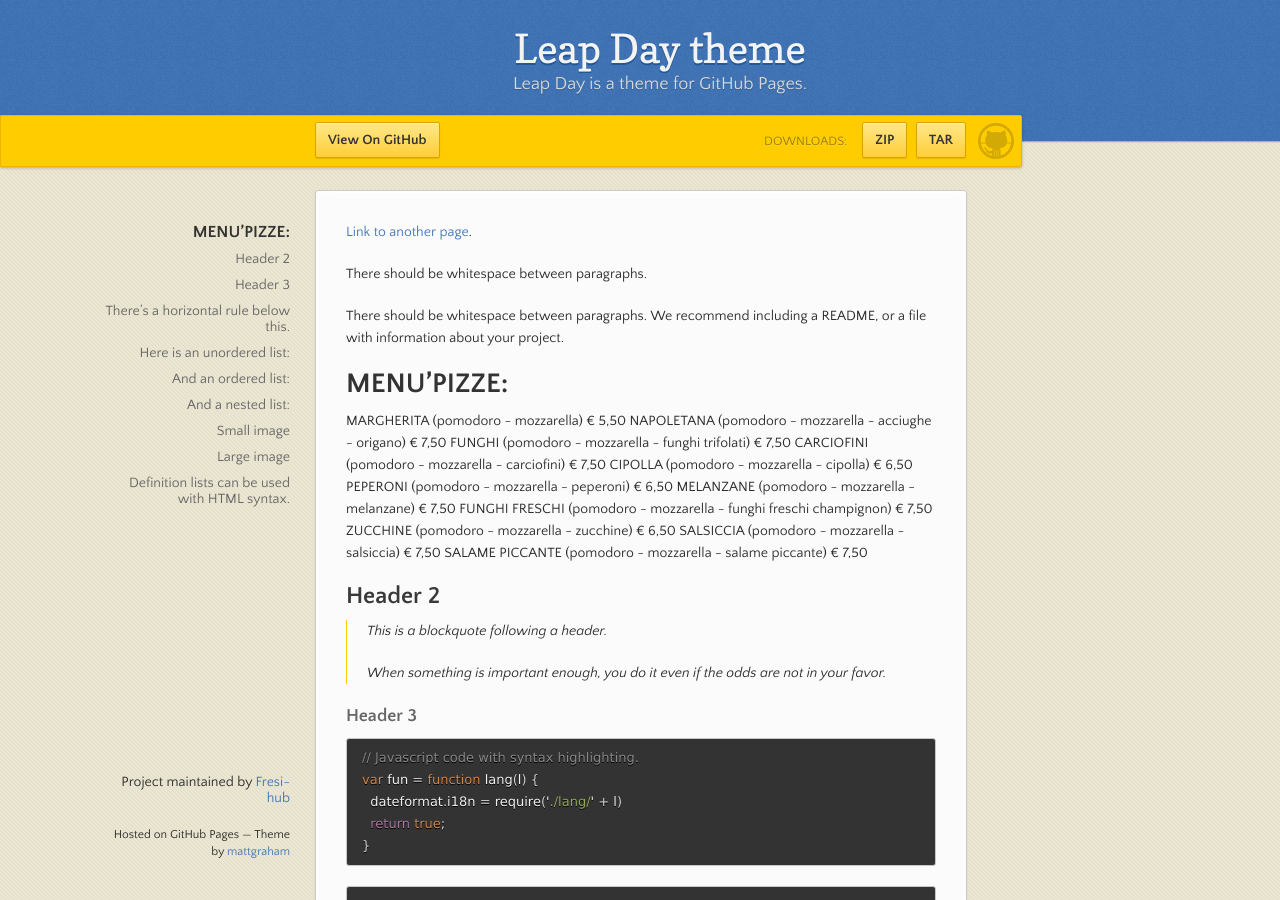
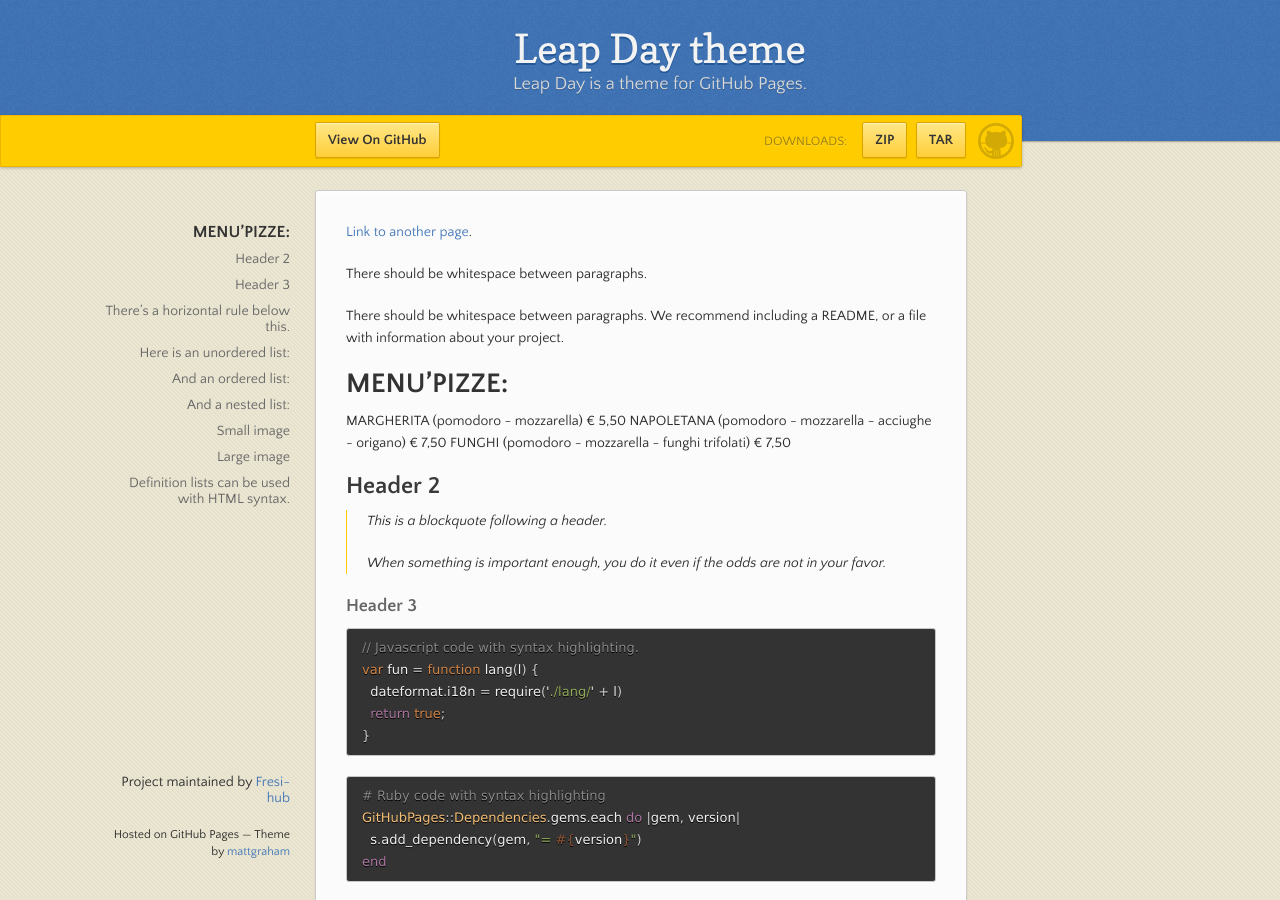
Before and after one commit to Fresi-hub/Primo-repository, a Jekyll site: the page built from index.md, in a window 1280 px wide and 900 px high. Built offline with Jekyll 4.4.1, drawn with Linux system fonts in a browser that asks for light colours.

Commit message:
Update index.md

```diff
--- a/index.md
+++ b/index.md
@@ -15,14 +15,7 @@ There should be whitespace between paragraphs. We recommend including a README,
 MARGHERITA (pomodoro - mozzarella)                                 € 5,50
 NAPOLETANA (pomodoro - mozzarella - acciughe - origano)            € 7,50
 FUNGHI (pomodoro - mozzarella - funghi trifolati)                  € 7,50
-CARCIOFINI (pomodoro - mozzarella - carciofini)                    € 7,50
-CIPOLLA (pomodoro - mozzarella - cipolla)                          € 6,50
-PEPERONI (pomodoro - mozzarella - peperoni)                        € 6,50
-MELANZANE (pomodoro - mozzarella - melanzane)                      € 7,50
-FUNGHI FRESCHI (pomodoro - mozzarella - funghi freschi champignon) € 7,50
-ZUCCHINE (pomodoro - mozzarella - zucchine)                        € 6,50
-SALSICCIA (pomodoro - mozzarella - salsiccia)                      € 7,50
-SALAME PICCANTE (pomodoro - mozzarella - salame piccante)          € 7,50
+
 
 
 
```
